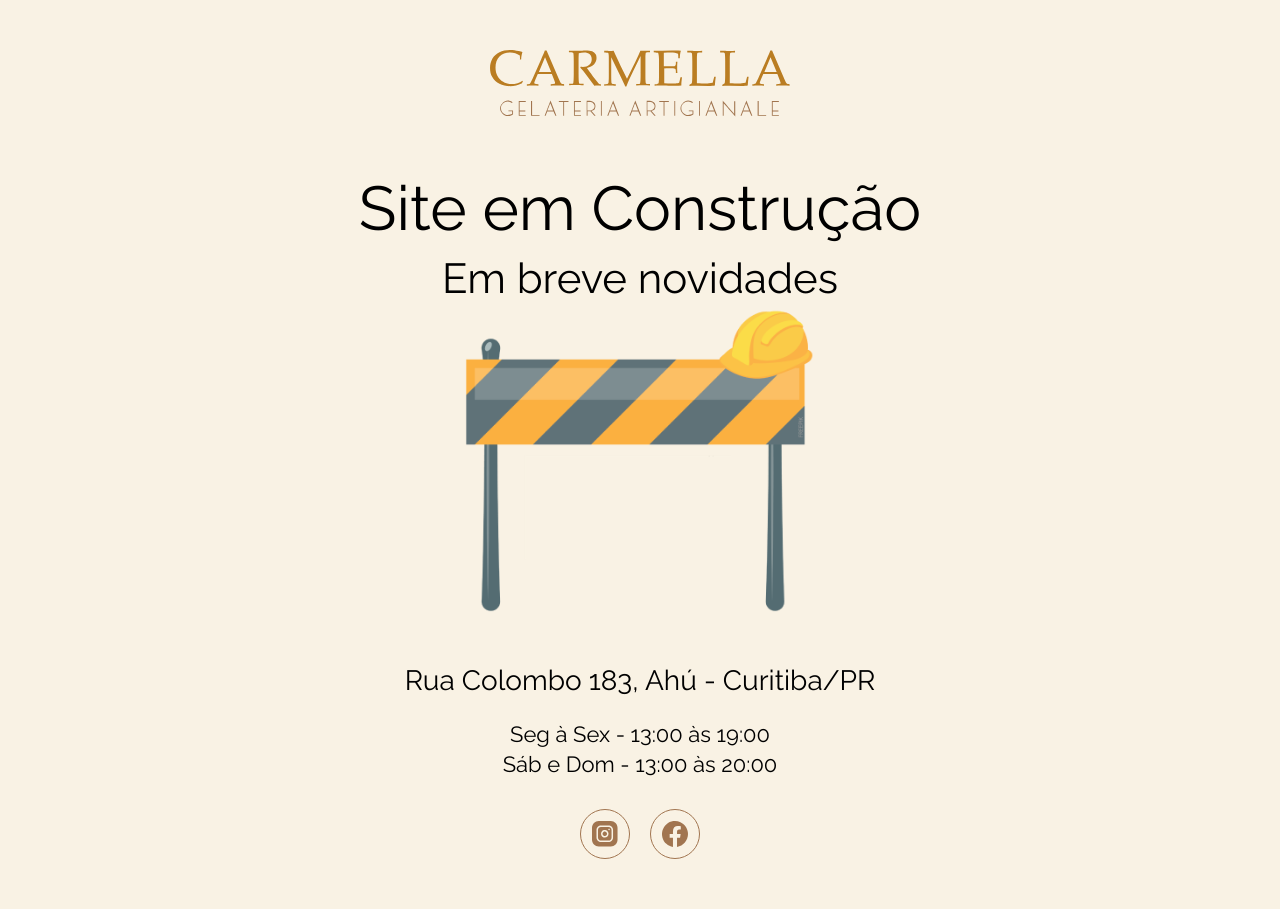
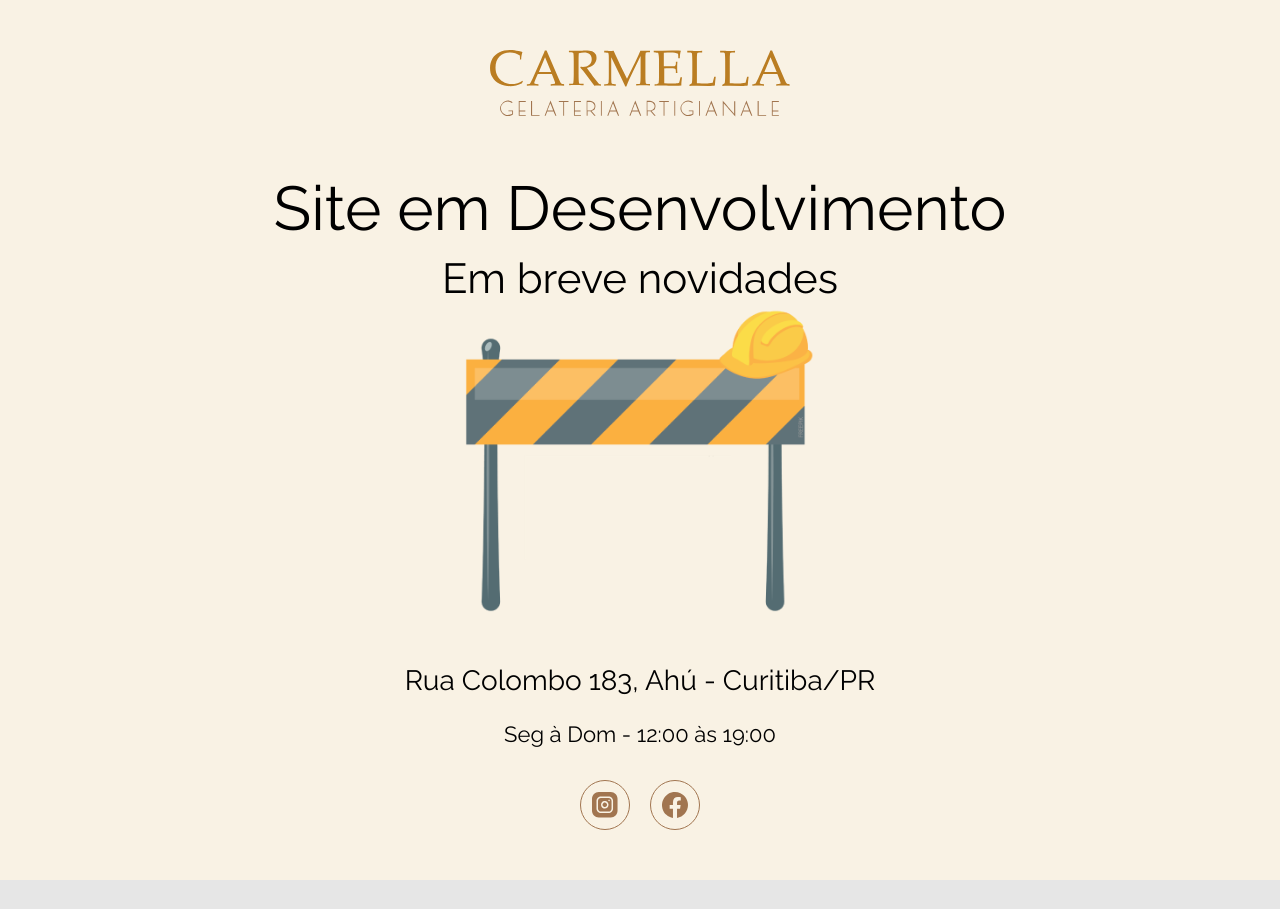
Before and after one commit to henriquenocera/carmellagelateria, an Astro site: page / in a window 1280 px wide. After the commit the page ends 880 px from the top, so only its background shows below. Built offline with nearby package versions, Linux system fonts and the light colour scheme; Astro itself is replaced by a stand-in of ours; a web font is replaced by a local one.

Commit message:
update horários

```diff
--- a/src/pages/index.astro
+++ b/src/pages/index.astro
@@ -10,22 +10,22 @@
 ---
 
 <html lang="pt-BR">
-<BaseHead title={title} description={description}  url={url} />
+<BaseHead title={title} description={description} url={url} />
 <BaseBody>
   <section class="hero">
     <div class="container">
       <img class="logo" src="/images/logo-carmella.svg" alt="Logo Carmella">
-      <h1>Site em Construção</h1>
+      <h1>Site em Desenvolvimento</h1>
       <p class="novidades">Em breve novidades</p>
 
       <img class="construction" src="/images/construction.png" alt="">
 
       <p class="addres">Rua Colombo 183, Ahú - Curitiba/PR</p>
-      <span class="time">Seg à Sex - 13:00 às 19:00</span>
-      <span class="time">Sáb e Dom - 13:00 às 20:00</span>
+      <span class="time">Seg à Dom - 12:00 às 19:00</span>
 
       <div class="flex">
-        <a href="https://www.instagram.com/carmellagelateria/"><img class="instagram" src="/images/instagram.svg" alt=""></a>
+        <a href="https://www.instagram.com/carmellagelateria/"><img class="instagram" src="/images/instagram.svg"
+            alt=""></a>
         <a href="https://www.facebook.com/carmellagelateria"><img src="/images/facebook-svg.svg" alt=""></a>
 
       </div>
@@ -34,4 +34,5 @@
 
 
 </BaseBody>
+
 </html>
```
Also changed, not shown: 1 other file. Lines whose indentation alone changed are shown as unchanged.
